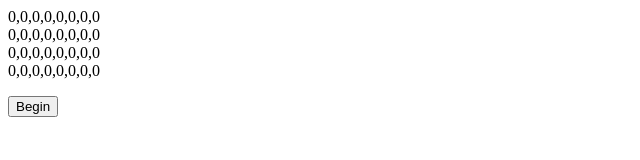
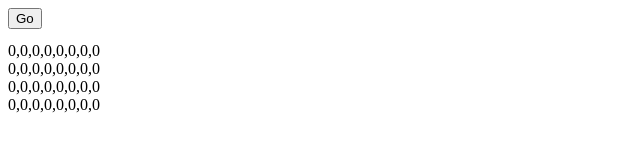
Before and after one commit to Perfect5th/utm-jazz, a website built with Parcel: page index.html in a window 1280 px wide. Shown: the whole page, without its empty margins (0-640 px from the left). Built offline with nearby package versions, Linux system fonts and the light colour scheme.

Commit message:
slight vis mod and newbie comments

```diff
--- a/css/master.css
+++ b/css/master.css
@@ -1,3 +1,7 @@
+.button {
+    margin-bottom: 1em;
+}
+
 .tape-display {
     display: flex;
     flex-wrap: wrap;
--- a/index.html
+++ b/index.html
@@ -6,8 +6,8 @@
     <link rel="stylesheet" href="/css/master.css">
   </head>
   <body>
+    <button id="begin-button" class="button">Go</button>
     <div id="turing-tape" class="tape-display"></div>
-    <button id="begin-button">Begin</button>
     <script src="./index.js"></script>
   </body>
 </html>
```
Also changed, not shown: index.js (+10 -0 lines).
